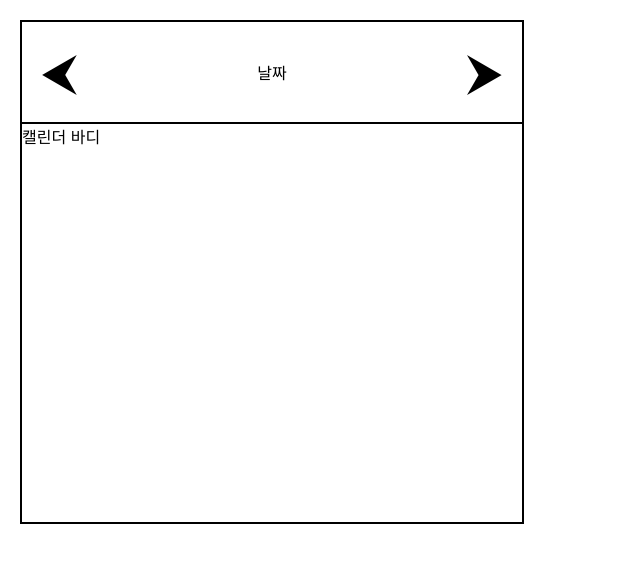
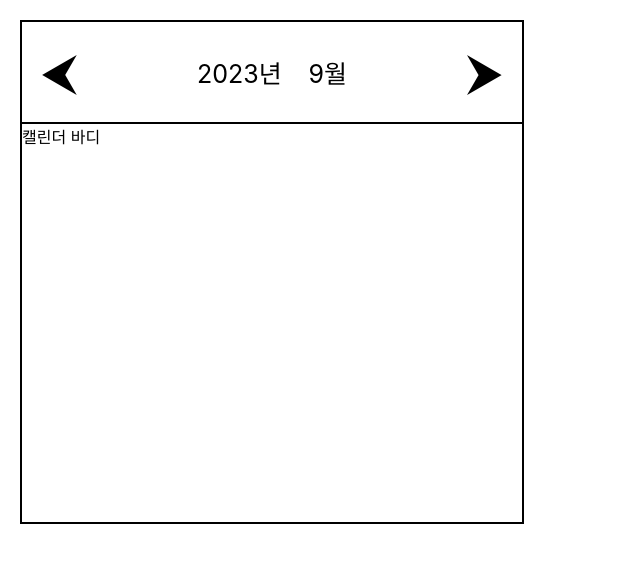
Before and after one commit to picoloman6/RESAT, a React (Create React App) app in the folder day4/: page / in a window 1280 px wide. Shown: the top 562 px of the page, without its empty margins (0-640 px from the left). Built offline with nearby package versions, Linux system fonts and the light colour scheme; the HTML template or start-up script is replaced by a standard one.

Commit message:
[Day4] : 캘린더 헤더 월 변경 기능 생성

```diff
--- a/day4/src/Calender/Calender.tsx
+++ b/day4/src/Calender/Calender.tsx
@@ -1,11 +1,17 @@
+import { useState } from 'react';
+
 import CalenderHeader from '../CalenderHeader/CalenderHeader';
 import CalenderBody from '../CalenderBody/CalenderBody';
 import { CalenderWrapper } from './Calender.style';
 
 const Calender = () => {
+  const [standarDate, setStandardDate] = useState<Date>(new Date());
   return (
     <CalenderWrapper>
-      <CalenderHeader />
+      <CalenderHeader
+        standarDate={standarDate}
+        setStandardDate={setStandardDate}
+      />
       <CalenderBody />
     </CalenderWrapper>
   );
--- a/day4/src/CalenderHeader/CalenderHeader.style.tsx
+++ b/day4/src/CalenderHeader/CalenderHeader.style.tsx
@@ -16,4 +16,14 @@ export const CalenderHeaderWrapper = styled.div`
     font-size: 50px;
     cursor: pointer;
   }
+
+  > div {
+    display: flex;
+    justify-content: space-between;
+    width: 30%;
+
+    > span {
+      font-size: 25px;
+    }
+  }
 `;
--- a/day4/src/CalenderHeader/CalenderHeader.tsx
+++ b/day4/src/CalenderHeader/CalenderHeader.tsx
@@ -2,19 +2,36 @@ import React from 'react';
 
 import { CalenderHeaderWrapper } from './CalenderHeader.style';
 
-const CalenderHeader = () => {
+interface PropsType {
+  standarDate: Date;
+  setStandardDate: React.Dispatch<React.SetStateAction<Date>>;
+}
+
+const CalenderHeader: React.FC<PropsType> = ({
+  standarDate,
+  setStandardDate
+}) => {
   const onClickButton = (e: React.MouseEvent<HTMLDivElement>) => {
     const element = e.target as HTMLButtonElement;
     if (element.tagName === 'BUTTON') {
-      console.log('버튼 클릭');
+      const newDate = new Date(standarDate);
+      if (element.className === 'left') {
+        newDate.setMonth(newDate.getMonth() - 1);
+      } else {
+        newDate.setMonth(newDate.getMonth() + 1);
+      }
+      setStandardDate(newDate);
     }
   };
 
   return (
     <CalenderHeaderWrapper onClick={onClickButton}>
-      <button>&#11164;</button>
-      <span>날짜</span>
-      <button>&#11166;</button>
+      <button className='left'>&#11164;</button>
+      <div>
+        <span>{standarDate.getFullYear()}년</span>
+        <span>{standarDate.getMonth() + 1}월</span>
+      </div>
+      <button className='right'>&#11166;</button>
     </CalenderHeaderWrapper>
   );
 };
```
